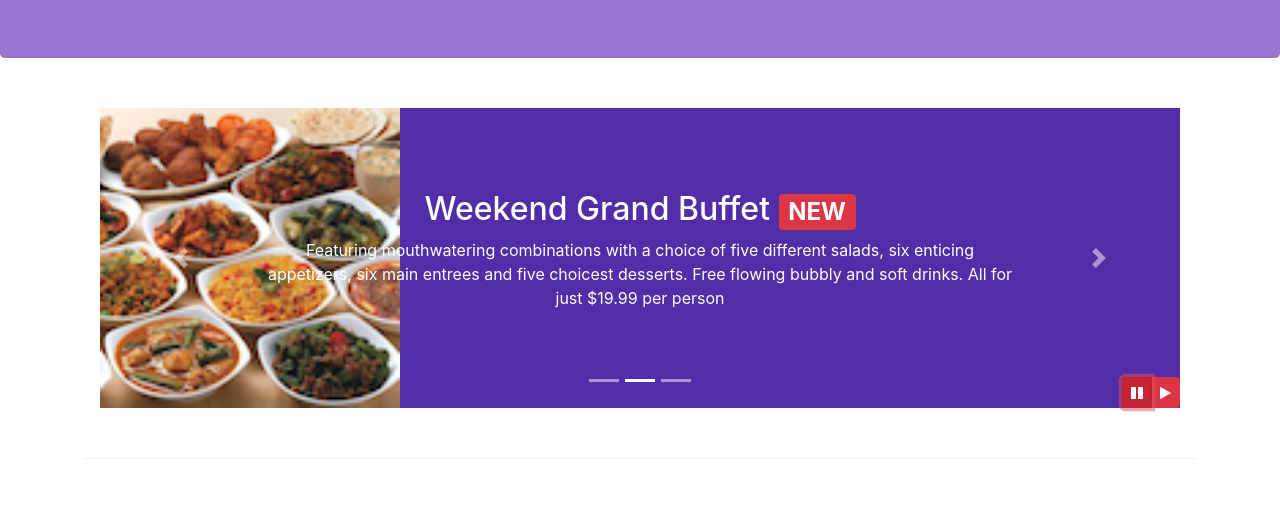
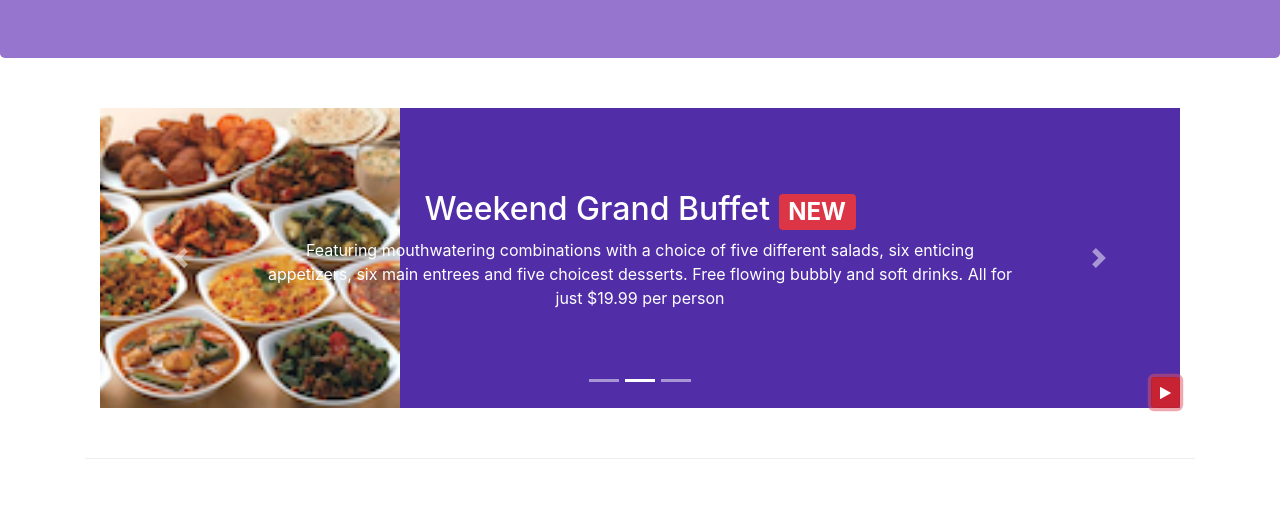
Before and after one commit to dalvaradoc/coursera-Bootstrap4, a website: page index.html in a window 1280 px wide. Both pictures are taken after a click on the button 1137 px from the left and 668 px from the top of the page. Shown: the part 276-800 px from the top of the page. Drawn offline with nearby package versions, Linux system fonts and the light colour scheme.

Commit message:
More Bootstrap JQuery

```diff
--- a/css/styles.css
+++ b/css/styles.css
@@ -73,5 +73,5 @@ body{
     right: 0px;
     position: absolute;
     bottom: 0px;
-    z-index: 1;
+    z-index: 2;
 }
--- a/index.html
+++ b/index.html
@@ -220,14 +220,9 @@
                     <a class="carousel-control-next" href="#mycarousel" role="button" data-slide="next">
                         <span class="carousel-control-next-icon"></span>
                     </a>
-                    <div class="btn-group" id="carouselButton">
-                        <button class="btn btn-danger btn-sm" id="carousel-pause">
-                            <span class="fa fa-pause"></span>
-                        </button>
-                        <button class="btn btn-danger btn-sm" id="carousel-play">
-                            <span class="fa fa-play"></span>
-                        </button>
-                    </div>
+                    <button class="btn btn-danger btn-sm" id="carouselButton">
+                        <span id="carousel-button-icon" class="fa fa-pause"></span>
+                    </button>
                 </div>
             </div>
         </div>
@@ -346,11 +341,16 @@
     <script>
         $(document).ready(function(){
             $("#mycarousel").carousel({ interval:2000 });
-            $("#carousel-pause").click(function () {
-                $("#mycarousel").carousel("pause");
-            });
-            $("#carousel-play").click(function() {
-                $("mycarousel").carousel("cycle");
+            $("#carouselButton").click(function() {
+                if($("#carouselButton").children("span").hasClass("fa-pause")){
+                    $("#mycarousel").carousel("pause");
+                    $("#carouselButton").children("span").removeClass("fa-pause");
+                    $("#carouselButton").children("span").addClass("fa-play");
+                } else if ($("#carouselButton").children("span").hasClass("fa-play")) {
+                    $("#mycarousel").carousel("cycle");
+                    $("#carouselButton").children("span").removeClass("fa-play");
+                    $("#carouselButton").children("span").addClass("fa-pause");
+                }
             });
         });
     </script>
```
